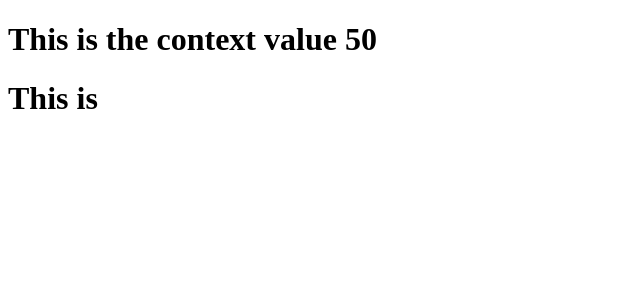
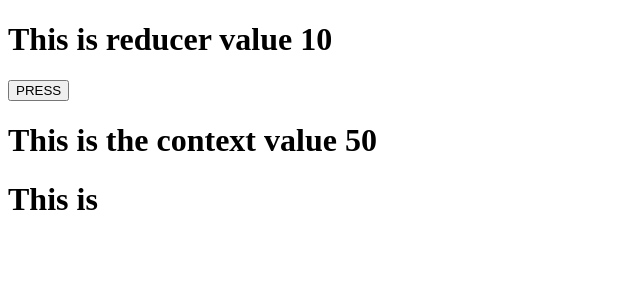
Before and after one commit to umairulhasan/Expence-Traker-old-uncomp, a React (Create React App) app: page / in a window 1280 px wide. Shown: the top 300 px of the page, without its empty margins (0-640 px from the left). Built offline with nearby package versions, Linux system fonts and the light colour scheme.

Commit message:
Use reducer practice is added

```diff
--- a/src/App.js
+++ b/src/App.js
@@ -45,6 +45,7 @@ import UseStateHookPractive from './UseStateHookPractive';
 import ThisComponentRecivedValueAsPropThroughUseState from './ThisComponentRecivedValueAsPropThroughUseState';
 import Class4 from './Class4';
 import Parent from './Parent'
+import ForReducer from './ForReducer';
 import ContextName from './Context'
 function App() {
 
@@ -53,6 +54,7 @@ let king = useState(23333)
   return (
     //This is the parent component
     <div >
+      <ForReducer/>
       <h1>
         This is the context value {ValueComefrom }
       </h1>
--- /dev/null
+++ b/src/ForReducer.js
@@ -0,0 +1,14 @@
+import React , {useReducer} from 'react';
+import ReducerPractice from './ReducerPractice';
+export default function ForReducer() {
+
+let [just , dispatch] = useReducer(ReducerPractice , 10);
+
+
+  return (
+    <div>
+      <h1>This is reducer value {just}</h1>
+      <button  onClick={()=>dispatch('INCREMENT')}>PRESS</button>
+    </div>
+  );
+}
--- /dev/null
+++ b/src/ReducerPractice.js
@@ -0,0 +1,10 @@
+import React from 'react';
+
+const ReducerPractice = (state , action) => {
+ switch (action){
+    case 'INCREMENT':
+    return state + 1
+ }
+}
+
+export default ReducerPractice;
```
